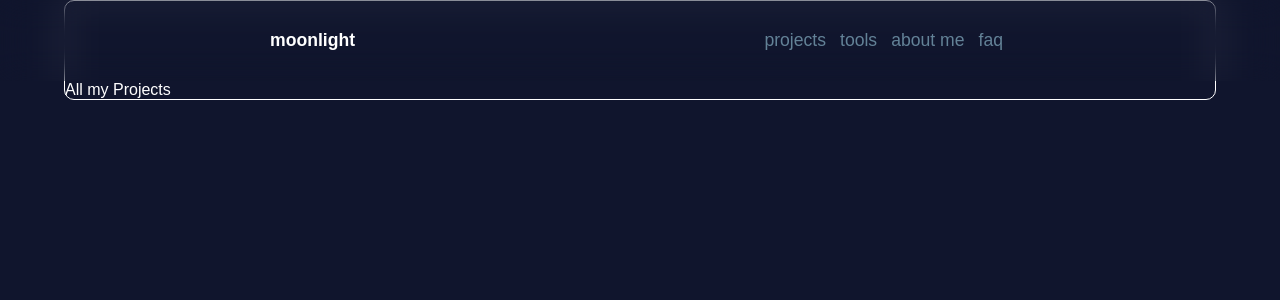
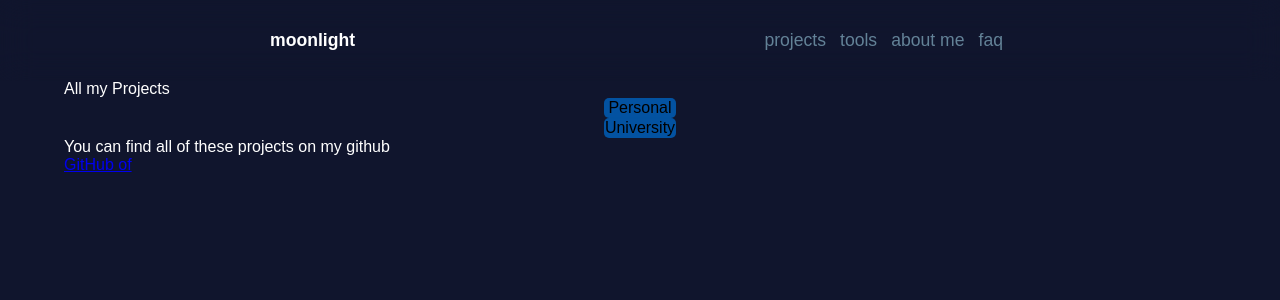
Before and after one commit to moonlight58/portfolio, a Vue app: page /projects in a window 1280 px wide. Shown: the top 300 px of the page. Built offline with nearby package versions, Linux system fonts and the light colour scheme; a web font is replaced by a local one.

Commit message:
Dynamic links to both my github in ProjectView.vue

```diff
--- a/src/components/NavBar.vue
+++ b/src/components/NavBar.vue
@@ -1,7 +1,7 @@
 <template>
   <div class="navbar-container">
     <div class="navbar" :class="{ 'navbar-small': isScrollingDown }">
-      <a href="/" class="pseudo">moonlight</a>
+      <router-link to="/" class="pseudo">moonlight</router-link>
       <div class="links">
         <router-link to="/projects">projects</router-link>
         <router-link to="/#">tools</router-link>
--- a/src/views/ProjectView.vue
+++ b/src/views/ProjectView.vue
@@ -1,20 +1,61 @@
 <script setup>
+import { ref } from 'vue';
 
+const username = ref('');
+
+async function fetchGithubRepos(type) {
+  username.value = type === 'personal' ? "moonlight58" : "grothlin-iut90";
+
+  const url = `https://api.github.com/users/${username.value}/repos`;
+
+  try {
+    const response = await fetch(url);
+    if (!response.ok) {
+      throw new Error(`Error fetching repositories: ${response.status} ${response.statusText}`);
+    }
+
+    const repos = await response.json();
+    const repoNames = repos.map(repo => repo.name);
+
+    console.log(repoNames);
+    return repoNames;
+  } catch (error) {
+    console.error(error.message);
+  }
+}
 </script>
 
 <template>
   <div class="container">
     <div class="Title">All my Projects</div>
+    <div class="button-project-type">
+      <button @click="fetchGithubRepos('personal')">Personal</button>
+      <button @click="fetchGithubRepos('uni')">University</button>
+    </div>
+    <div>You can find all of these projects on my github</div>
+    <a :href="`https://github.com/${username}`">GitHub of {{ username }}</a>
   </div>
 </template>
 
 <style scoped>
 .container {
   width: 90vw;
-  border: 1px solid white;
 }
 
 .Title {
   margin-top: 5rem;
 }
+
+.button-project-type {
+  display: grid;
+  align-items: center;
+  justify-content: center;
+}
+
+.button-project-type button {
+  font-size: 1rem;
+  background-color: rgb(3, 82, 161);
+  border: 1px solid rgba(3, 82, 161, 0.6);
+  border-radius: 5px;
+}
 </style>
```
